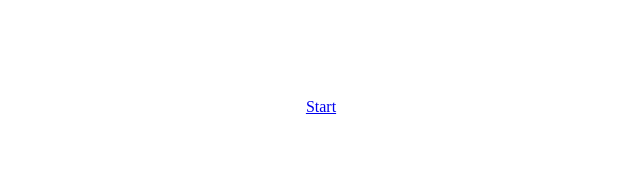
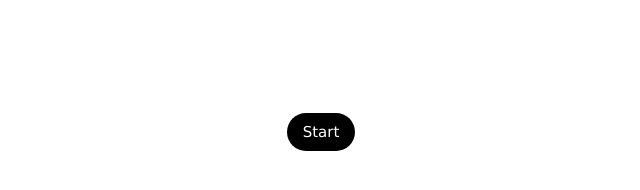
Before and after one commit to alaypatel030/AR-Practice, a website: page index.html in a window 1280 px wide. Shown: the whole page, without its empty margins (319-959 px from the left). Drawn offline with nearby package versions, Linux system fonts and the light colour scheme.

Commit message:
Little Update.

```diff
--- a/index.html
+++ b/index.html
@@ -1,11 +1,14 @@
 <html>
+<meta name="viewport" content="width=device-width, initial-scale=1">
+<link rel="stylesheet" href="https://www.w3schools.com/w3css/4/w3.css">
 <br>
 <br>
 <br>
 <br>
 <br>
 <center>
-<a href="three.js/examples/default.html" class="button">Start</a>
+  <button onclick="location.href = 'three.js/examples/default.html';"  class="w3-button w3-black w3-round-xxlarge" >Start</button>
+
 </center>
 
 </html>
```
Also changed, not shown: three.js/examples/dev.html (+6 -3 lines).
